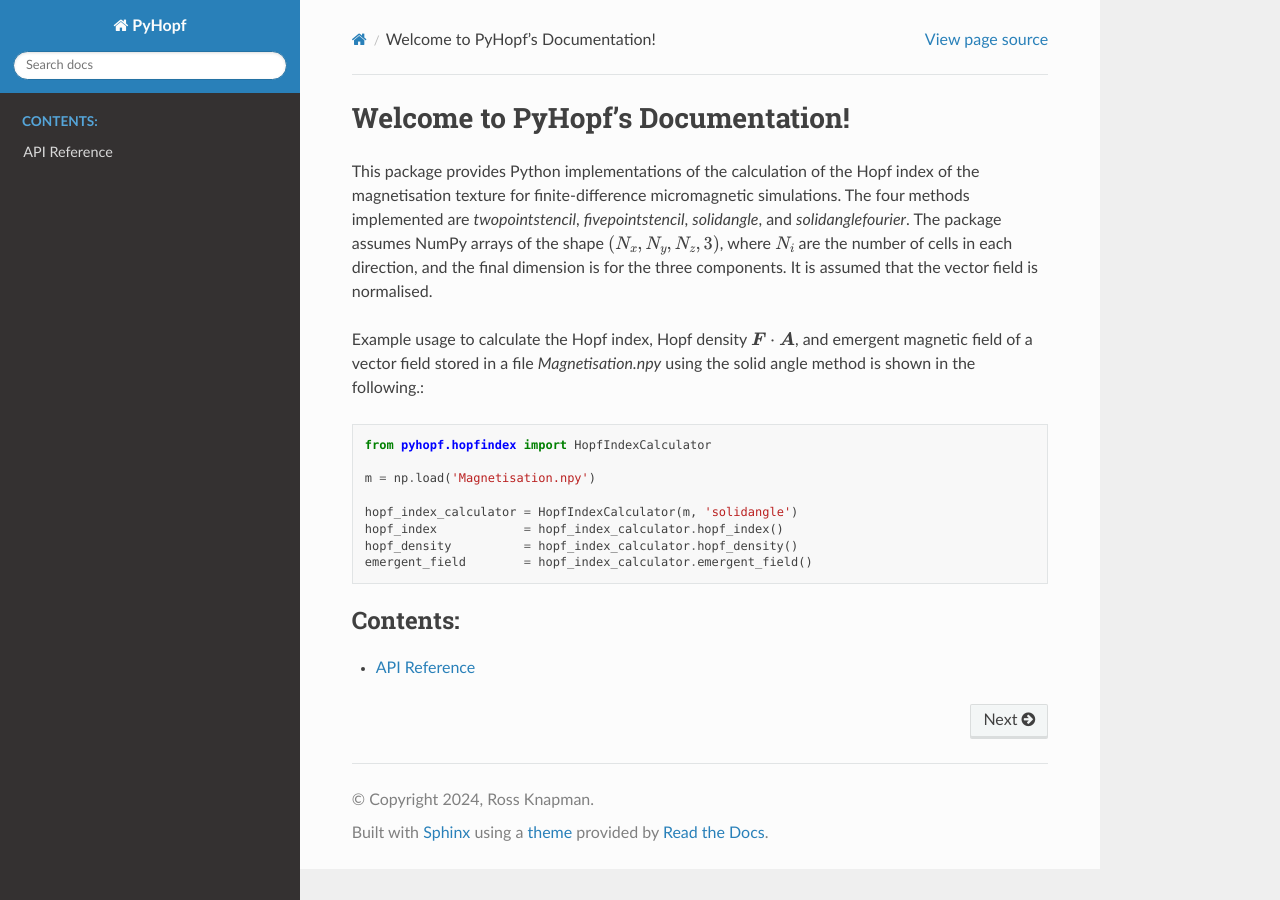
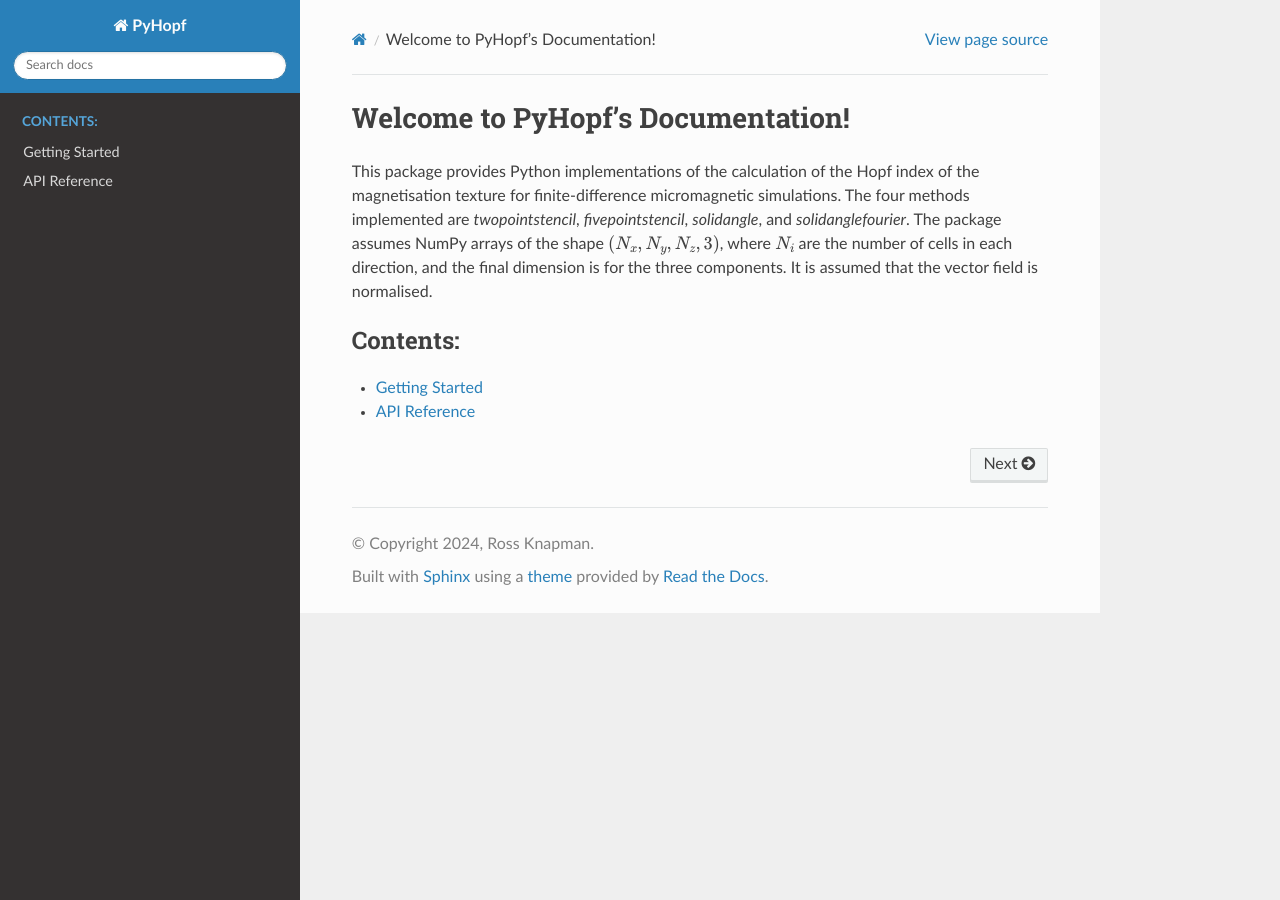
Before and after one commit to RossKnapman/PyHopf, a Sphinx documentation site: the page built from docs/source/index.rst, in a window 1280 px wide. Built offline with Sphinx 7.4.7 and the Read the Docs theme 3.1.0, drawn with Linux system fonts in a browser that asks for light colours.

```diff
--- a/docs/source/index.rst
+++ b/docs/source/index.rst
@@ -8,20 +8,9 @@ Welcome to PyHopf's Documentation!
 
 This package provides Python implementations of the calculation of the Hopf index of the magnetisation texture for finite-difference micromagnetic simulations. The four methods implemented are `twopointstencil`, `fivepointstencil`, `solidangle`, and `solidanglefourier`. The package assumes NumPy arrays of the shape :math:`(N_x, N_y, N_z, 3)`, where :math:`N_i` are the number of cells in each direction, and the final dimension is for the three components. It is assumed that the vector field is normalised.
 
-Example usage to calculate the Hopf index, Hopf density :math:`\boldsymbol{F} \cdot \boldsymbol{A}`, and emergent magnetic field of a vector field stored in a file `Magnetisation.npy` using the solid angle method is shown in the following.::
-
-   from pyhopf.hopfindex import HopfIndexCalculator
-
-   m = np.load('Magnetisation.npy')
-
-   hopf_index_calculator = HopfIndexCalculator(m, 'solidangle')
-   hopf_index            = hopf_index_calculator.hopf_index()
-   hopf_density          = hopf_index_calculator.hopf_density()
-   emergent_field        = hopf_index_calculator.emergent_field()
-
-
 .. toctree::
    :maxdepth: 1
    :caption: Contents:
 
+   gettingstarted
    api
```
Also changed, not shown: README.md (+9 -0 lines), docs/source/gettingstarted.rst (added, +26 -0 lines).
